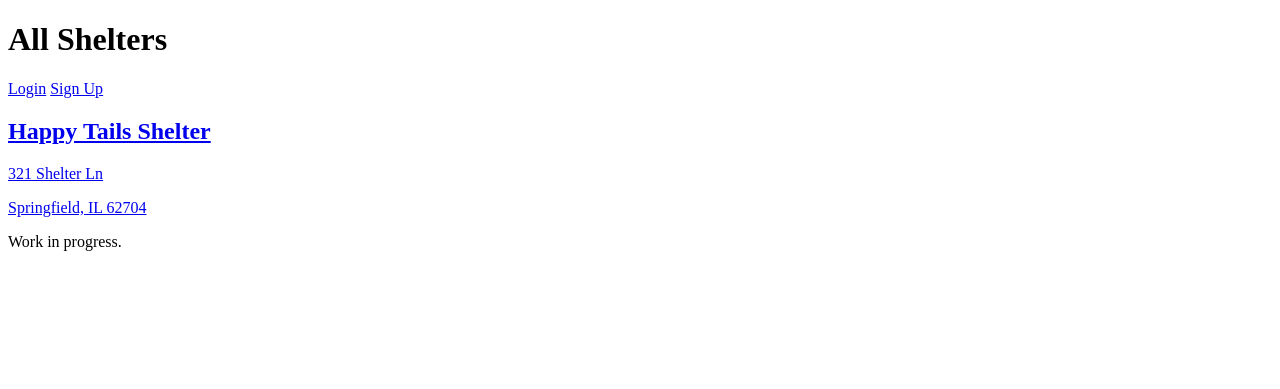
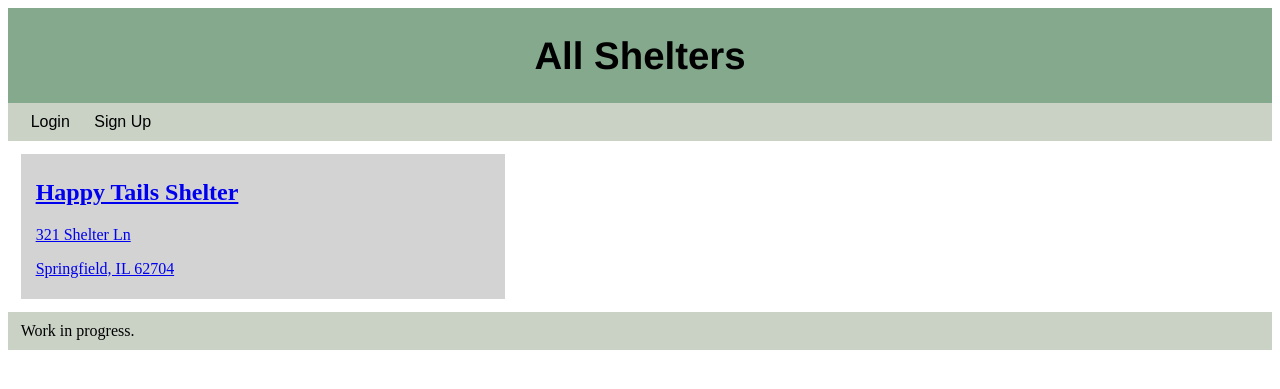
Before and after one commit to APBosma/dog-homing-dogs, a Flask app: page / in a window 1280 px wide. Shown: the top 389 px of the page. Run offline with Flask 3, Linux system fonts and the light colour scheme; data comes from the database, SQL or seed files in the repository.

Commit message:
grid for home

```diff
--- /dev/null
+++ b/Website/app/static/style.css
@@ -0,0 +1,47 @@
+header {
+    font-size: larger;
+    background-color: #84a98c;
+    align-content:center;
+    text-align: center;
+    font-family: 'Franklin Gothic Medium', 'Arial Narrow', Arial, sans-serif;
+}
+
+nav {
+    background-color: #cad2c5;
+    padding: 10px 1%;
+    font-family: Arial, Helvetica, sans-serif;
+}
+
+nav a {
+    text-decoration: none;
+    padding: 10px;
+    color: black;
+}
+
+nav a:visited {
+    color: black;
+}
+
+nav a:hover {
+    margin: 0;
+    background-color: #84a98c;
+}
+
+main {
+    padding: 1%;
+}
+
+#grid {
+    display:grid;
+    grid-template-columns: auto auto auto auto;
+}
+
+#grid a {
+    background-color: lightgrey;
+    padding: 5px 15px;
+}
+
+footer {
+    background-color: #cad2c5;
+    padding: 10px 1%;
+}
--- a/Website/app/templates/index.html
+++ b/Website/app/templates/index.html
@@ -1,6 +1,9 @@
 <!doctype html>
 <html>
 <head>
+    <!-- Looked up "flask with render template how to show CSS" on google and the AI showed me that I had to move the
+    CSS file into a folder named static and to put this line in my HTML code. -->
+    <link rel="stylesheet" type="text/css" href="{{ url_for('static', filename='style.css') }}">
     <title>All Shelters</title>
 </head>
 <body>
@@ -14,9 +17,10 @@
             <a href="signup.html">Sign Up</a>
         </nav>
 
-        <body>
+        <main>
+            <div id = "grid">
             {% for shelter in shelters %}
-                <a href="/home/{{ shelter['shelter_id'] }}" id = "shelter-info">
+                <a href="/home/{{ shelter['shelter_id'] }}">
                     <h2>{{ shelter['name'] }}</h2>
                     <p>{{ shelter['street1'] }}</p>
                     {% if shelter['street2'] %}
@@ -25,7 +29,8 @@
                     <p>{{ shelter['city'] }}, {{ shelter['state'] }} {{ shelter['zip'] }}</p>
                 </a>
             {% endfor %}
-        </body>
+            </div>
+        </main>
 
         <footer>Work in progress.</a></footer>
     </div>
```
Also changed, not shown: Website/app/templates/style.css (deleted).
